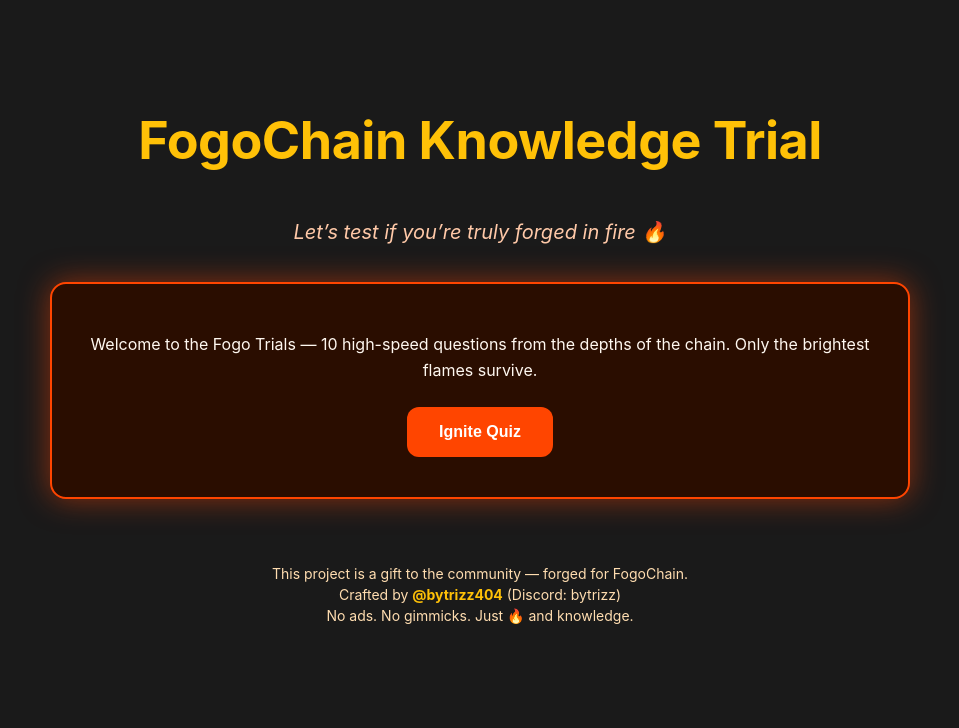
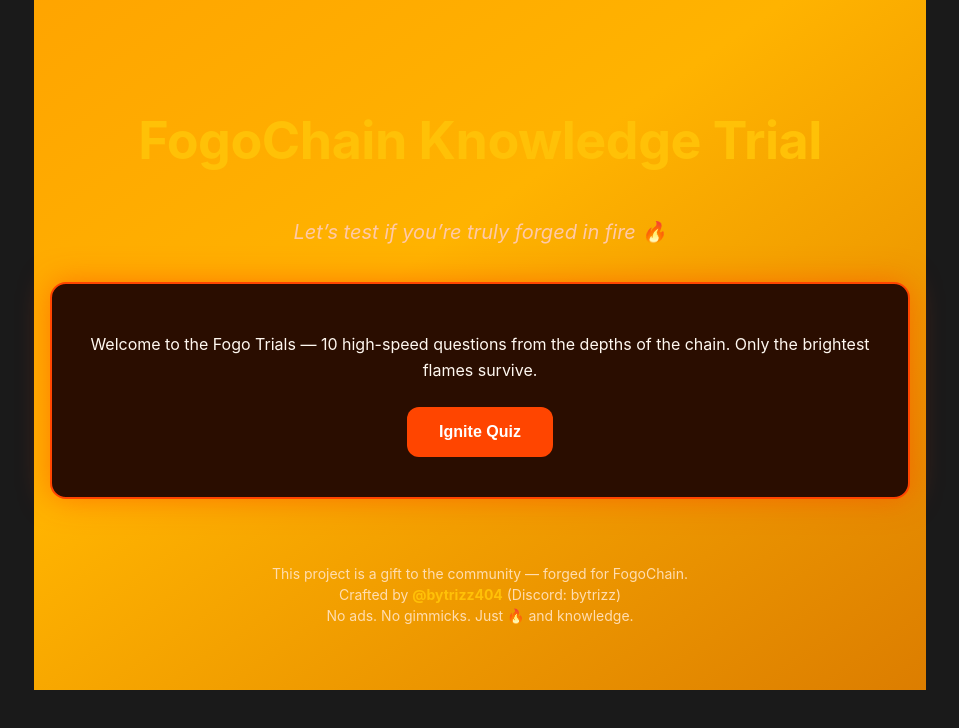
Before and after one commit to solotoxicxd/fogochain-quiz, a React (Create React App) app: page / in a window 1280 px wide. Shown: the top 728 px of the page, without its empty margins (160-1119 px from the left). Built offline with nearby package versions, Linux system fonts and the light colour scheme.

Commit message:
Update App.jsx

```diff
--- a/src/App.jsx
+++ b/src/App.jsx
@@ -1,7 +1,6 @@
-import React, { useState, useEffect } from 'react';
-import { questions } from './questions';
-import ResultPopup from './Popup';
-import './App.css';
+import React, { useState, useEffect } from "react";
+import { questions } from "./questions";
+import ResultPopup from "./Popup";
 
 function App() {
   const [quizStarted, setQuizStarted] = useState(false);
@@ -16,7 +15,7 @@ function App() {
     if (!quizStarted || showPopup) return;
     if (timeLeft <= 0) handleAnswer(null);
 
-    const timer = setInterval(() => setTimeLeft((t) => t - 1), 1000);
+    const timer = setInterval(() => setTimeLeft(t => t - 1), 1000);
     return () => clearInterval(timer);
   }, [timeLeft, currentQ, quizStarted, showPopup]);
 
@@ -49,19 +48,18 @@ function App() {
   };
 
   return (
-    <div className="app-container">
+    <div className="app-container flame-bg">
       <h1 className="quiz-title">FogoChain Knowledge Trial</h1>
       <p className="subtitle">Let’s test if you’re truly forged in fire 🔥</p>
 
       {loading ? (
-        <div className="start-screen">
+        <div className="start-screen fade-in">
           <p className="subtitle">🔥 Warming up your Trial... 🔥</p>
         </div>
       ) : !quizStarted ? (
-        <div className="start-screen">
+        <div className="start-screen fade-in">
           <p>
-            Welcome to the Fogo Trials — 10 high-speed questions from the depths of the chain.
-            Only the brightest flames survive.
+            Welcome to the Fogo Trials — 10 high-speed questions from the depths of the chain. Only the brightest flames survive.
           </p>
           <button className="start-btn" onClick={startQuiz}>Ignite Quiz</button>
         </div>
@@ -76,11 +74,7 @@ function App() {
           <div className="timer">⏱️ {timeLeft}s</div>
         </div>
       ) : (
-        <ResultPopup
-          score={score}
-          total={quizSet.length}
-          restart={restartQuiz}
-        />
+        <ResultPopup score={score} total={quizSet.length} restart={restartQuiz} />
       )}
 
       <footer className="footer">
```
